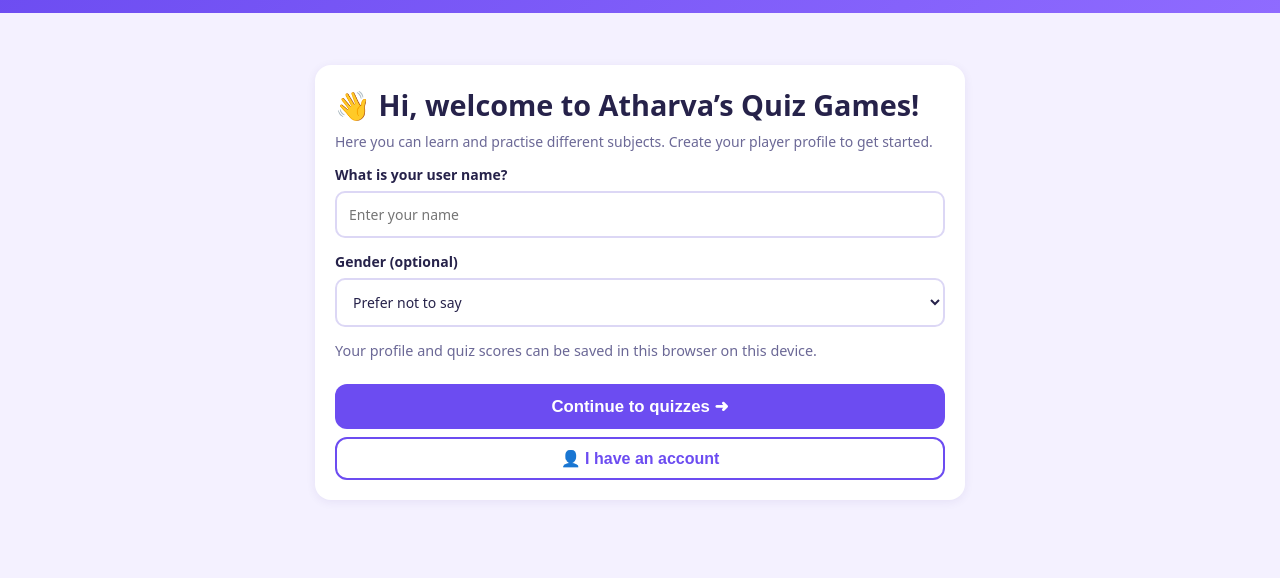
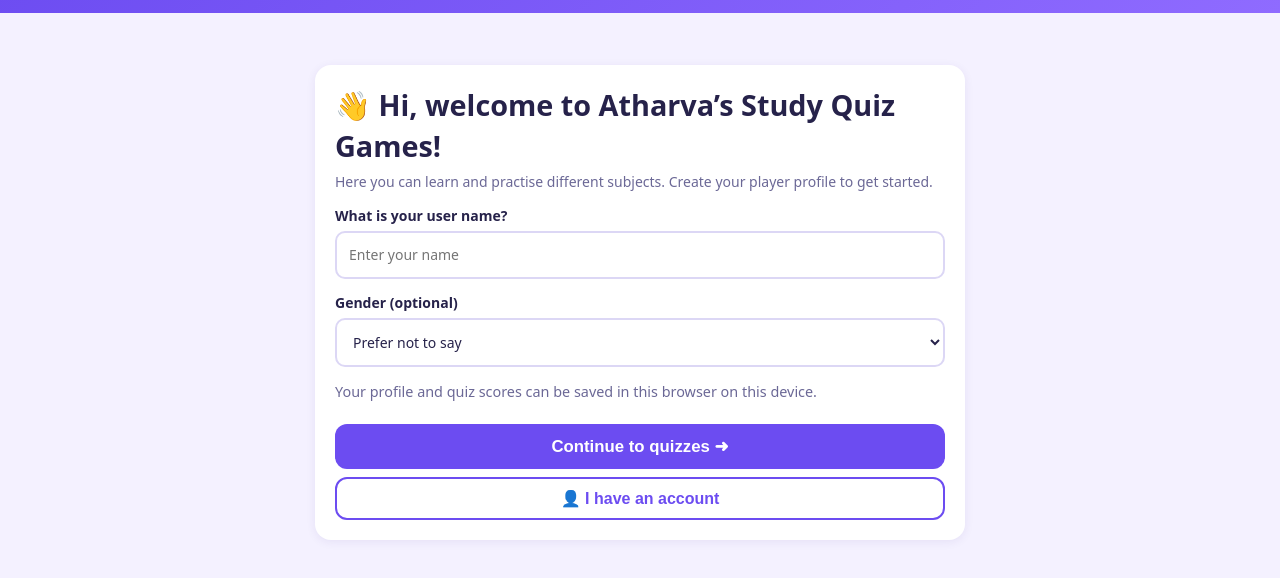
Before and after one commit to atharvatuber-droid/QuizzTime, a plain HTML site: page Atharva's Quiz Games.html in a window 1280 px wide. Shown: the part 50-628 px from the top of the page. Drawn offline with Linux system fonts and the light colour scheme.

Commit message:
updated Title

```diff
--- a/Atharva's Quiz Games.html
+++ b/Atharva's Quiz Games.html
@@ -97,7 +97,7 @@
 
 <main>
   <section id="welcome" class="card welcome">
-    <h2>👋 Hi, welcome to Atharva’s Quiz Games!</h2>
+    <h2>👋 Hi, welcome to Atharva’s Study Quiz Games!</h2>
     <p class="sub">Here you can learn and practise different subjects. Create your player profile to get started.</p>
     <form id="profileForm">
       <label for="welcomeName">What is your user name?</label>
```
Also changed, not shown: index.html (+1 -1 lines).
